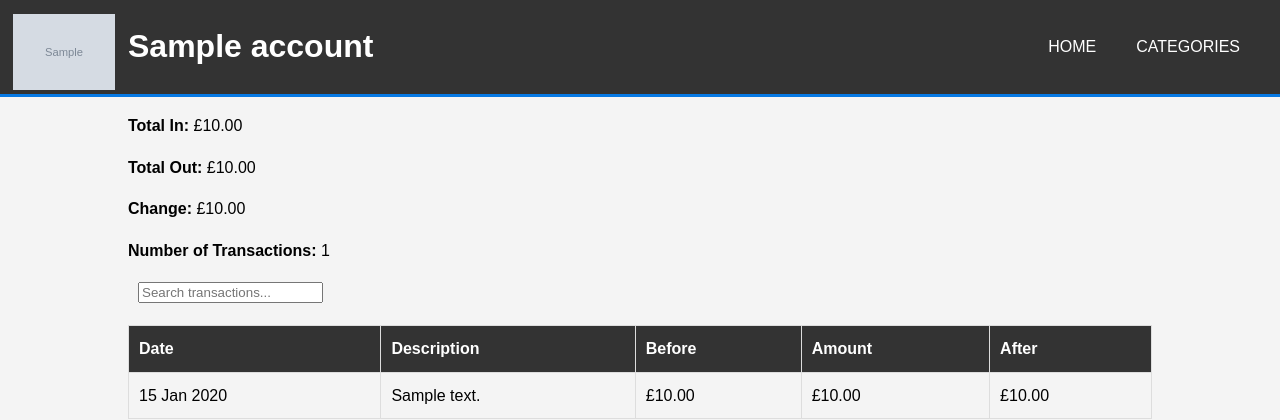
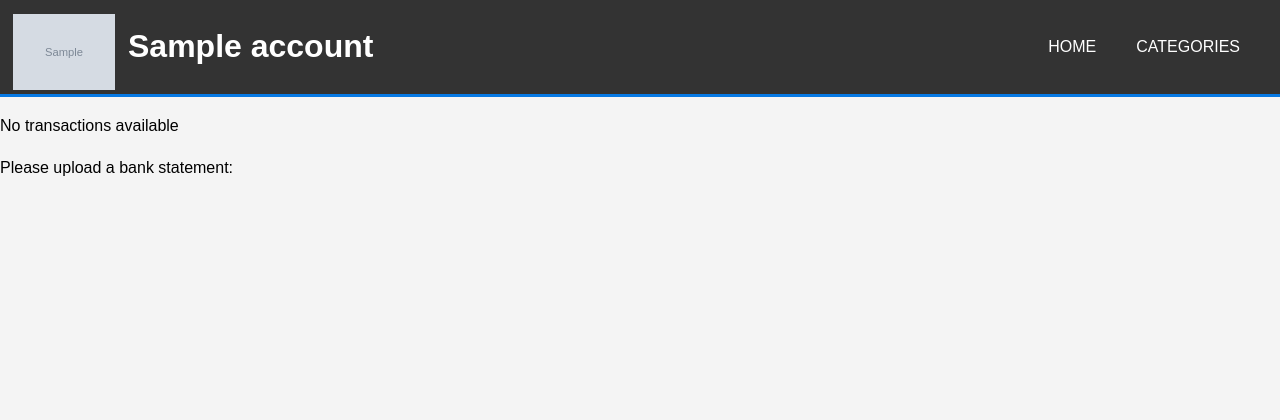
Before and after one commit to faron1234/Bank-Manager, a Flask app: template App/templates/account.html in a window 1280 px wide. Shown: the top 420 px of the page. Run offline with Flask 3, Linux system fonts and the light colour scheme; the template is opened without the code that fills it: most values are stand-ins (such as "Sample title", 1, 10 or a date in 2020); grey boxes marked "Sample" are stand-in pictures.

Commit message:
display prompt when no transactions loaded

```diff
--- a/App/templates/account.html
+++ b/App/templates/account.html
@@ -58,6 +58,7 @@
     </div>
 </header>
 
+{% if account.hasTransactions() %}
 <div class="container stats-container" id="stats-container">
     {% set stats = account.viewedTransactions %}
     {% include 'transaction_stats.html' %}
@@ -96,6 +97,10 @@
         </tbody>
     </table>
 </div>
+{% else %}
+<p>No transactions available</p>
+<p>Please upload a bank statement: </p>
+{% endif %}
 
 <script>
    function showCategoryInput() {
```
